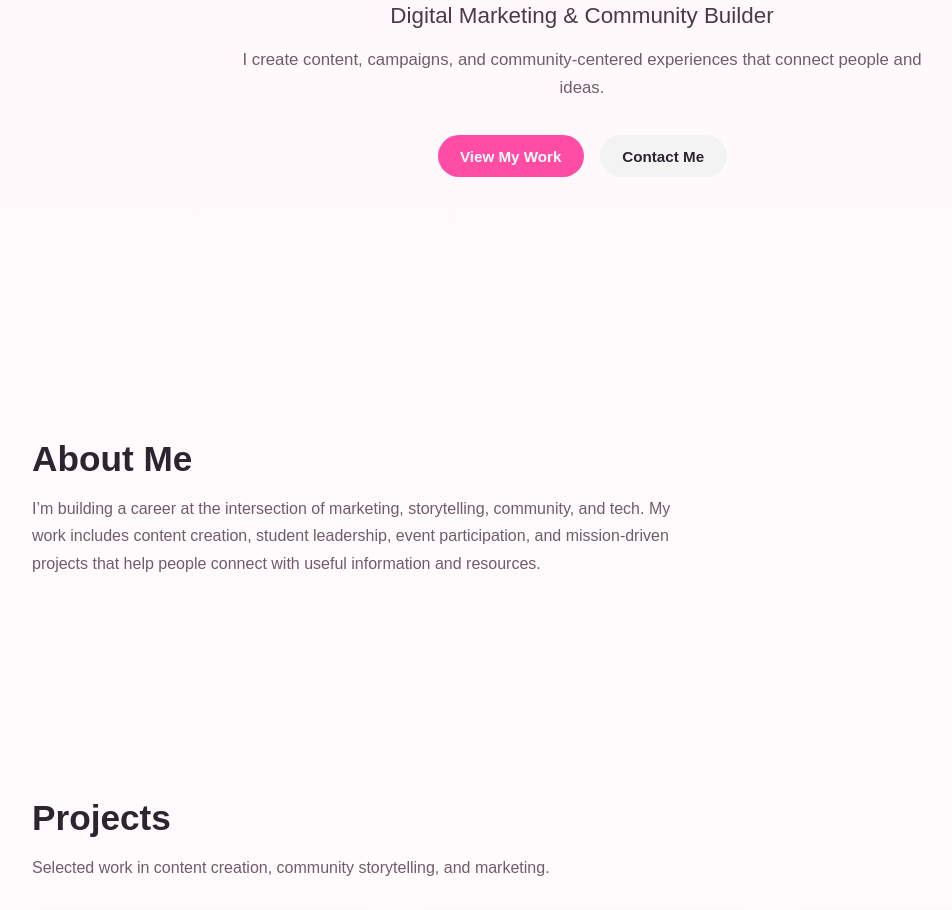
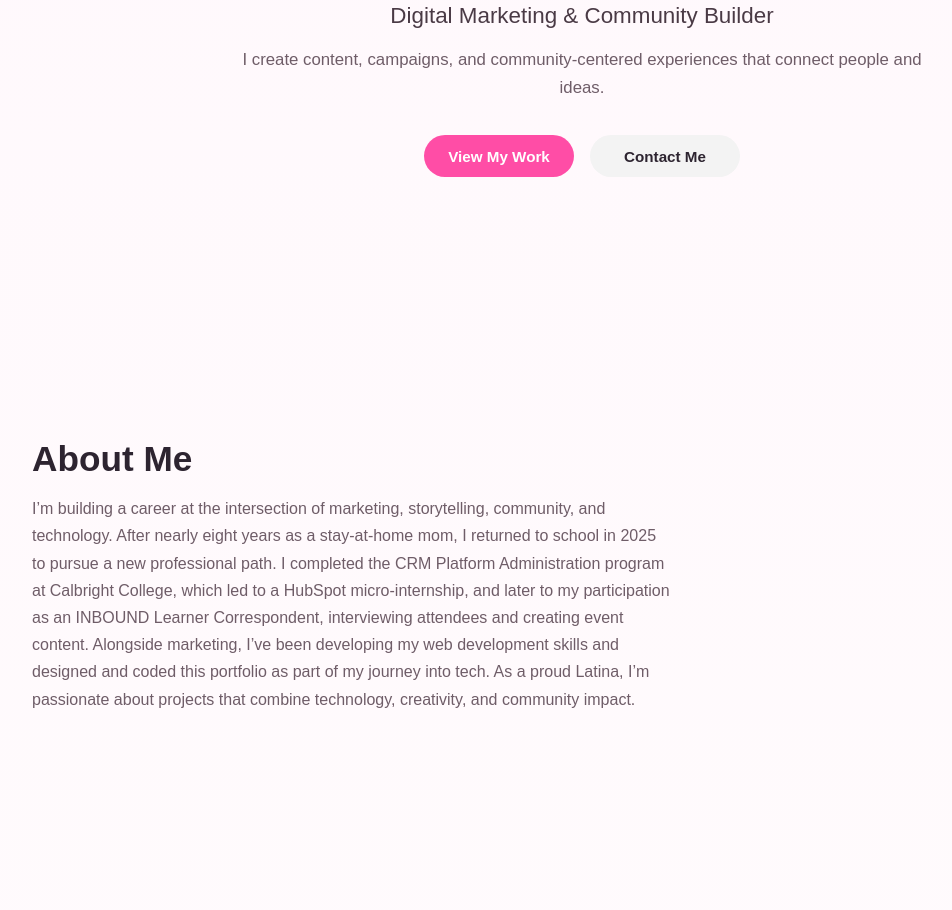
Before and after one commit to LuaFurtado/marketing-portfolio, a React (Vite) app: page / in a window 1280 px wide. Shown: the part 400-1310 px from the top of the page, without its empty margins (58-1010 px from the left). Built offline with nearby package versions, Linux system fonts and the light colour scheme.

Commit message:
some adjustments

```diff
--- a/src/App.css
+++ b/src/App.css
@@ -109,10 +109,11 @@ main {
   gap: 1rem;
   justify-content: center;
   flex-wrap: wrap;
+  margin-top: 1.5rem;
 }
 
 button,
-.btn-link {
+.hero-btn {
   display: inline-flex;
   align-items: center;
   justify-content: center;
@@ -123,11 +124,16 @@ button,
   font-size: 0.95rem;
   font-weight: 600;
   transition: transform 0.2s ease, background-color 0.2s ease;
+  text-decoration: none;
 }
 
 button:hover,
-.btn-link:hover {
+.hero-btn:hover {
   transform: translateY(-2px);
+}
+
+.hero-btn {
+  min-width: 150px;
 }
 
 .primary {
@@ -142,10 +148,12 @@ button:hover,
 
 .primary:hover {
   background-color: #e63d96;
+  transform: translateY(-2px);
 }
 
 .secondary:hover {
   background-color: #e9e9e9;
+  transform: translateY(-2px);
 }
 
 /* GENERAL SECTIONS */
@@ -227,6 +235,28 @@ button:hover,
   font-weight: 600;
 }
 
+.project-links {
+  margin-top: 1rem;
+  display: flex;
+  flex-wrap: wrap;
+  gap: 0.6rem;
+}
+
+.project-link {
+  font-size: 0.8rem;
+  background: #ffe3f1;
+  color: #c2185b;
+  padding: 0.35rem 0.7rem;
+  border-radius: 999px;
+  text-decoration: none;
+  font-weight: 600;
+  transition: background 0.2s ease;
+}
+
+.project-link:hover {
+  background: #ffd0e6;
+}
+
 /* EXPERIENCE */
 
 .experience-grid {
@@ -251,100 +281,11 @@ button:hover,
   margin-bottom: 0.8rem;
 }
 
-/* CONTACT */
-
-.contact-form {
-  max-width: 720px;
-  display: grid;
-  gap: 1rem;
-  margin-top: 2rem;
-}
-
-.contact-form input,
-.contact-form textarea {
-  width: 100%;
-  padding: 1rem;
-  border: 1px solid #f4cddd;
-  border-radius: 14px;
-  font: inherit;
-  background: white;
-  color: #2d2430;
-}
-
-.contact-form input:focus,
-.contact-form textarea:focus {
-  outline: none;
-  border-color: #ff4da6;
-  box-shadow: 0 0 0 3px rgba(255, 77, 166, 0.12);
-}
-
-/* RESPONSIVE */
-
-@media (max-width: 768px) {
-  .navbar-content {
-    flex-direction: column;
-    justify-content: center;
-    padding: 1rem 0;
-  }
-
-  .nav-links {
-    flex-wrap: wrap;
-    justify-content: center;
-  }
-
-  main {
-    padding-top: 120px;
-  }
-
-  .hero {
-    min-height: auto;
-    padding: 4rem 0;
-  }
-
-  .hero h1 {
-    font-size: 2.6rem;
-  }
-
-  .hero h2 {
-    font-size: 1.2rem;
-  }
-}
-
-.primary:hover {
-  background-color: #e63d96;
-  transform: translateY(-2px);
-}
-
-.secondary:hover {
-  background-color: #e9e9e9;
-  transform: translateY(-2px);
-}
-
-.project-links {
-  margin-top: 1rem;
-  display: flex;
-  flex-wrap: wrap;
-  gap: 0.6rem;
-}
-
-.project-link {
-  font-size: 0.8rem;
-  background: #ffe3f1;
-  color: #c2185b;
-  padding: 0.35rem 0.7rem;
-  border-radius: 999px;
-  text-decoration: none;
-  font-weight: 600;
-  transition: background 0.2s ease;
-}
-
-.project-link:hover {
-  background: #ffd0e6;
-}
+/* LINKEDIN */
 
 .linkedin-layout {
   display: grid;
-  grid-template-columns: 1fr 550px;
+  grid-template-columns: 1fr 420px;
   gap: 2rem;
   margin-top: 2rem;
   align-items: start;
@@ -370,44 +311,21 @@ button:hover,
 
 .linkedin-video-card iframe {
   width: 100%;
-  height: 600px;
+  height: 570px;
   border: none;
   display: block;
-}
-
-.linkedin-layout {
-  display: grid;
-  grid-template-columns: 1fr 420px;
-  gap: 2rem;
-  margin-top: 2rem;
-  align-items: start;
-}
-.linkedin-posts-column {
-  display: flex;
-  flex-direction: column;
-  gap: 1.5rem;
-}
-
-.linkedin-video-card iframe {
-  width: 100%;
-  height: 570px;
-  border: none;
 }
 
 .resource-link {
   display: inline-block;
   margin-top: 0.5rem;
   padding: 8px 16px;
-
   background-color: #ff4fa3;
   color: white;
-
   border-radius: 999px;
-
   text-decoration: none;
   font-weight: 600;
   font-size: 0.9rem;
-
   transition: all 0.2s ease;
 }
 
@@ -480,3 +398,43 @@ button:hover,
 .contact-form button {
   align-self: center;
 }
+
+/* RESPONSIVE */
+
+@media (max-width: 768px) {
+  .navbar-content {
+    flex-direction: column;
+    justify-content: center;
+    padding: 1rem 0;
+  }
+
+  .nav-links {
+    flex-wrap: wrap;
+    justify-content: center;
+  }
+
+  main {
+    padding-top: 120px;
+  }
+
+  .hero {
+    min-height: auto;
+    padding: 4rem 0;
+  }
+
+  .hero h1 {
+    font-size: 2.6rem;
+  }
+
+  .hero h2 {
+    font-size: 1.2rem;
+  }
+
+  .linkedin-layout {
+    grid-template-columns: 1fr;
+  }
+
+  .linkedin-video-card iframe {
+    height: 500px;
+  }
+}
--- a/src/sections/About.jsx
+++ b/src/sections/About.jsx
@@ -5,13 +5,20 @@ function About() {
         <h2>About Me</h2>
         <p className="section-intro">
           I’m building a career at the intersection of marketing, storytelling,
-          community, and tech. My work includes content creation, student
-          leadership, event participation, and mission-driven projects that help
-          people connect with useful information and resources.
+          community, and technology. After nearly eight years as a stay-at-home
+          mom, I returned to school in 2025 to pursue a new professional path. I
+          completed the CRM Platform Administration program at Calbright
+          College, which led to a HubSpot micro-internship, and later to my
+          participation as an INBOUND Learner Correspondent, interviewing
+          attendees and creating event content. Alongside marketing, I’ve been
+          developing my web development skills and designed and coded this
+          portfolio as part of my journey into tech. As a proud Latina, I’m
+          passionate about projects that combine technology, creativity, and
+          community impact.
         </p>
       </div>
     </section>
-  )
+  );
 }
 
-export default About
+export default About;
--- a/src/sections/Hero.jsx
+++ b/src/sections/Hero.jsx
@@ -13,8 +13,12 @@ function Hero() {
           </p>
 
           <div className="hero-buttons">
-            <button className="primary">View My Work</button>
-            <button className="secondary">Contact Me</button>
+            <a href="#projects" className="primary hero-btn">
+              View My Work
+            </a>
+            <a href="#contact" className="secondary hero-btn">
+              Contact Me
+            </a>
           </div>
         </div>
       </div>
```
